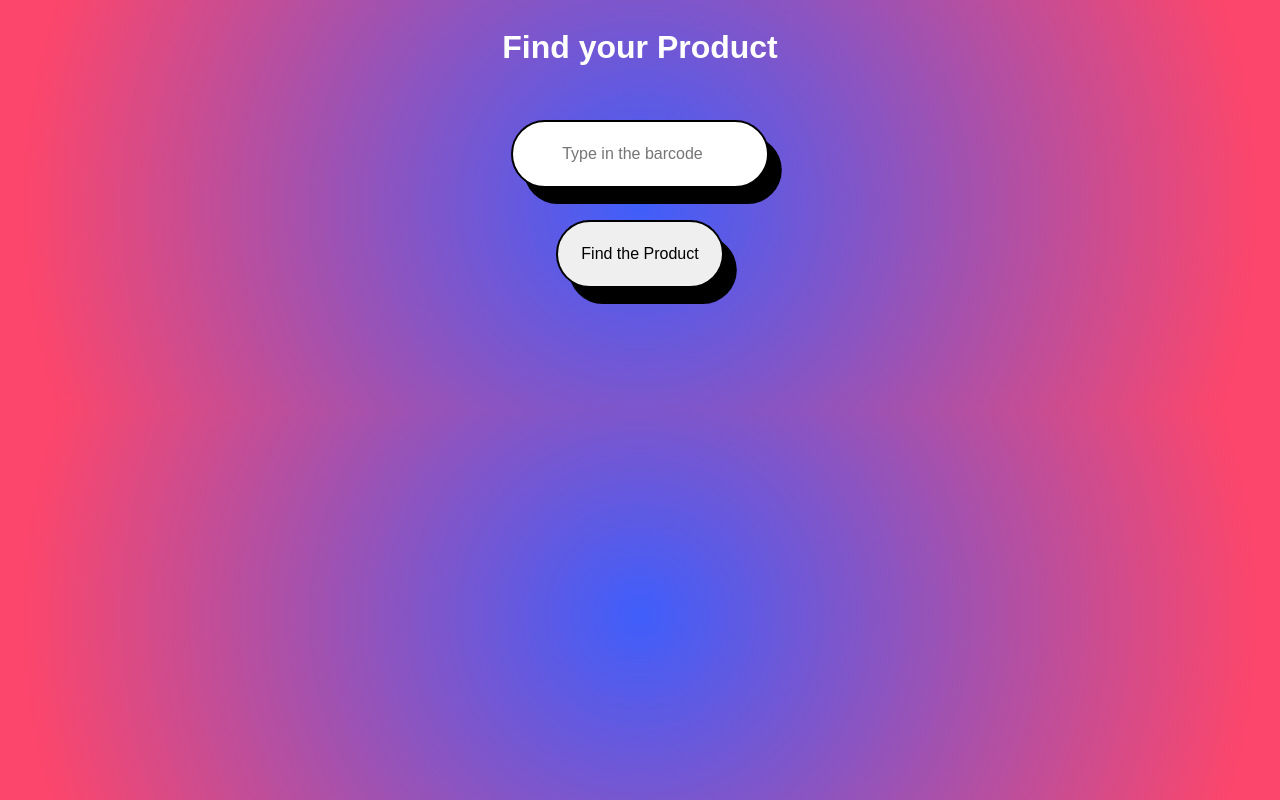
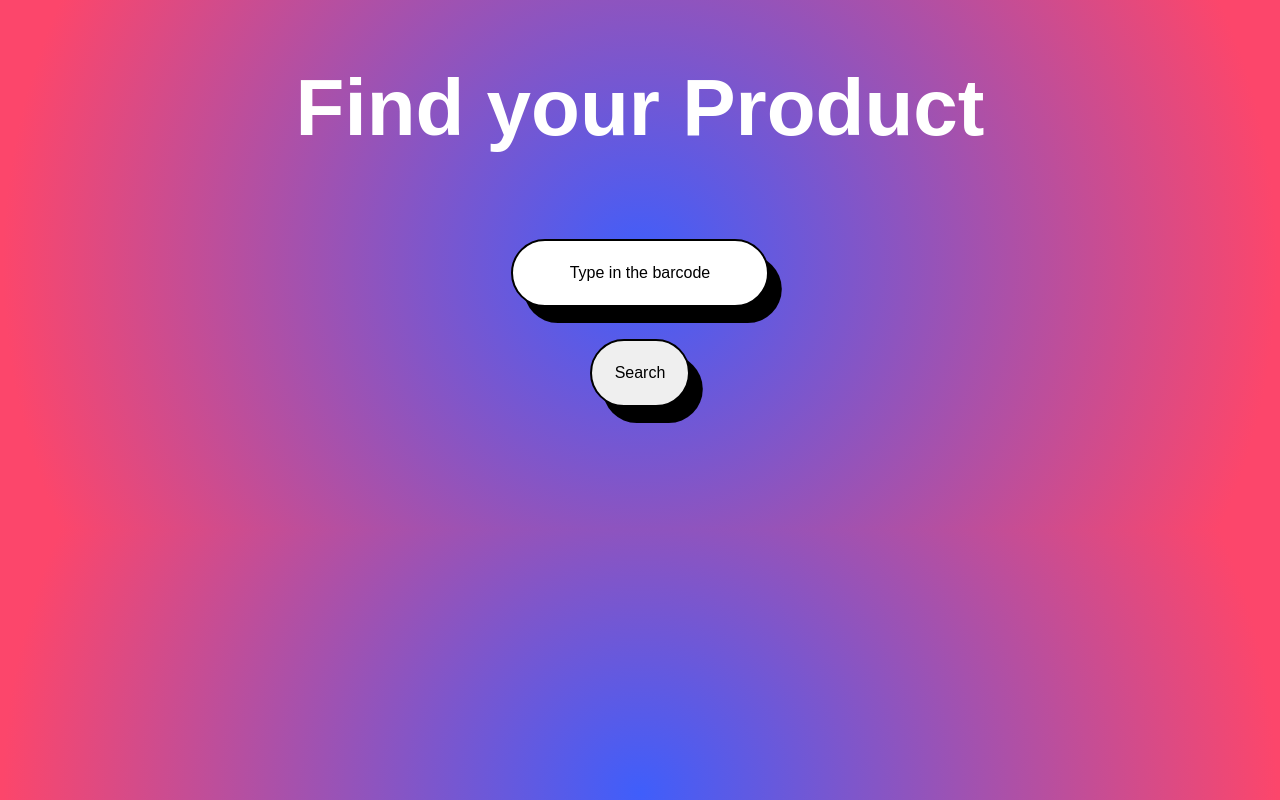
Before and after one commit to KevinChrist02/food-facts, a plain HTML site: page index.html in a window 1280 px wide. Drawn offline with Linux system fonts and the light colour scheme; a web font is replaced by a local one.

Commit message:
added a new font to the h1 and adjusted the styling

```diff
--- a/index.html
+++ b/index.html
@@ -7,6 +7,10 @@
     <link rel="stylesheet" href="./styles.css" />
     <link
       href="https://api.fontshare.com/v2/css?f[]=satoshi@300,400,500,700&display=swap"
+      rel="stylesheet"
+    />
+    <link
+      href="https://api.fontshare.com/v2/css?f[]=boxing@400&display=swap"
       rel="stylesheet"
     />
   </head>
@@ -19,7 +23,7 @@
         id="barcode"
         placeholder="Type in the barcode"
       />
-      <button onclick="fetchData()" type="submit">Find the Product</button>
+      <button onclick="fetchData()" type="submit">Search</button>
       <br />
 
       <!--Display Options-->
--- a/styles.css
+++ b/styles.css
@@ -14,6 +14,12 @@ body {
   align-items: center;
   flex-direction: column;
   gap: 4vh;
+}
+
+h1 {
+  font-weight: bold;
+  font-size: 10vh;
+  font-family: "Boxing", sans-serif;
 }
 
 input,
@@ -34,9 +40,21 @@ input:hover {
   color: white;
   box-shadow: 2vw 3vh 0 black;
 }
+input::placeholder {
+  color: black;
+}
+input:hover::placeholder {
+  color: white;
+}
 
 button:hover {
   background-color: rgba(63, 94, 251, 1);
   color: white;
   box-shadow: 2vw 3vh 0 black;
 }
+
+input::-webkit-outer-spin-button,
+input::-webkit-inner-spin-button {
+  -webkit-appearance: none;
+  margin: 0;
+}
```
